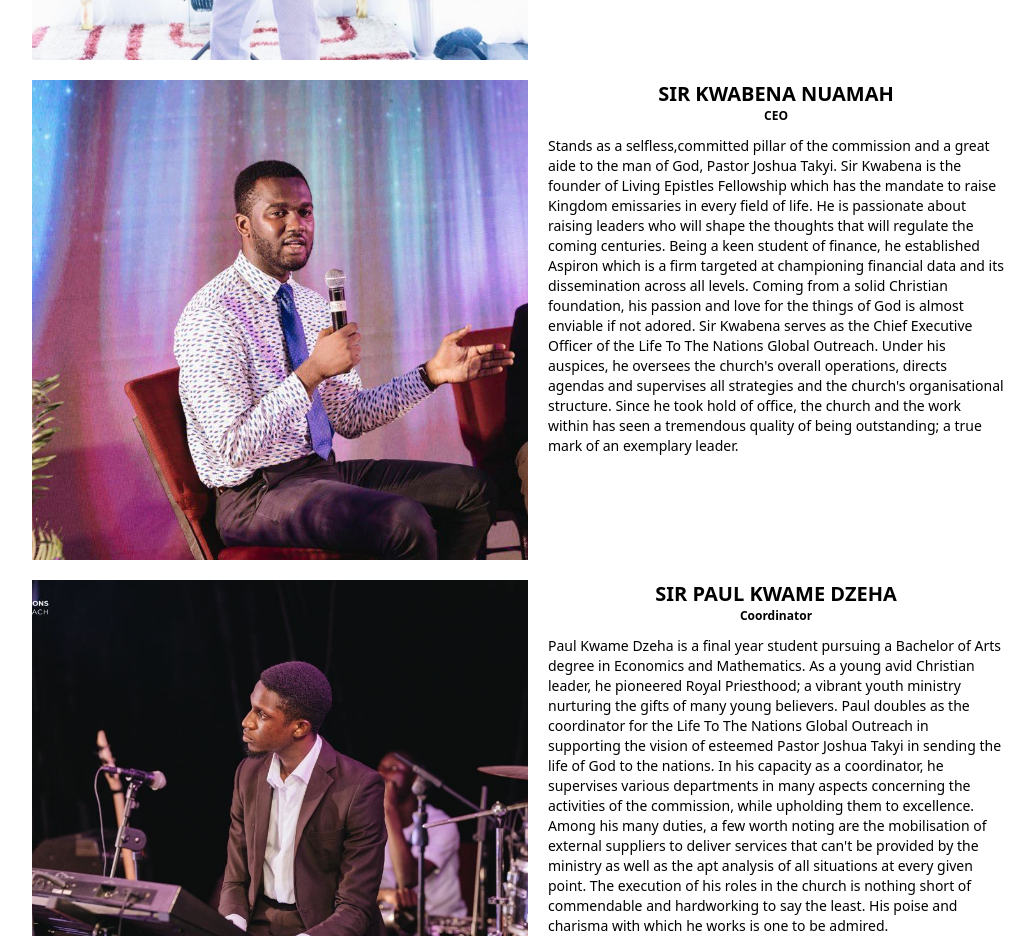
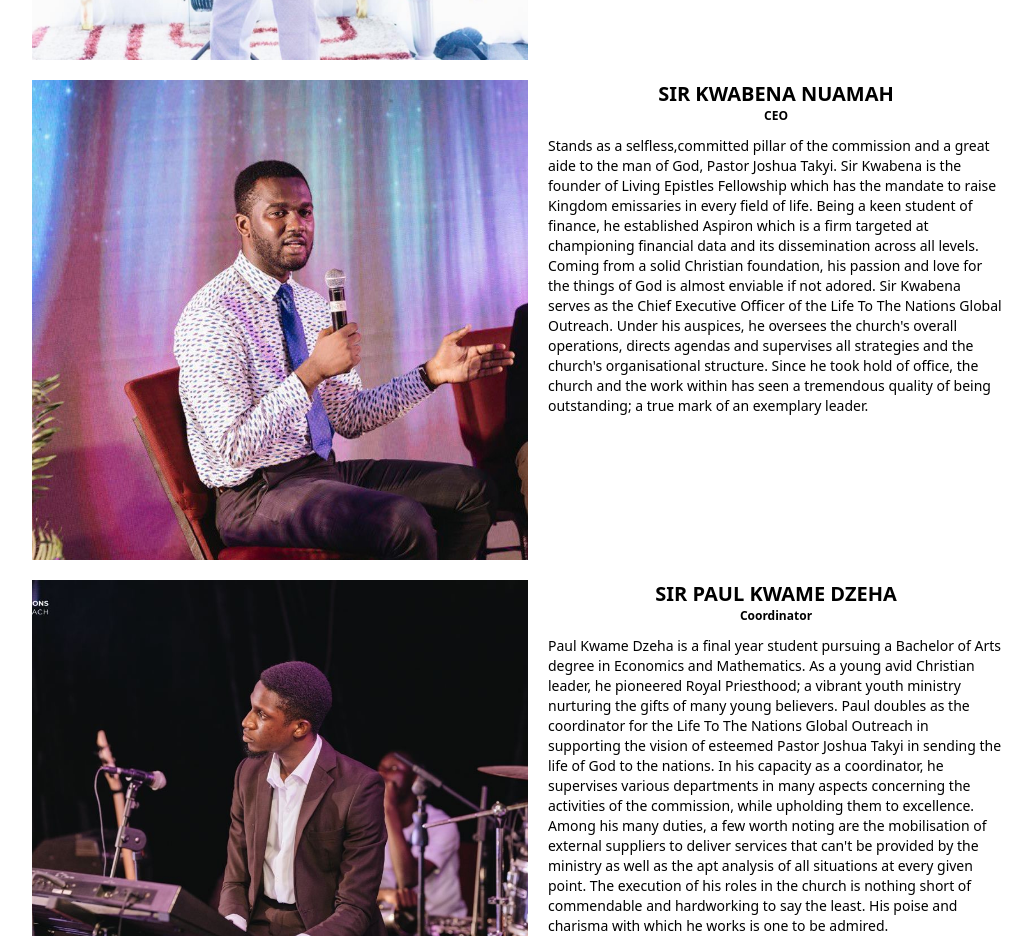
Before and after one commit to Gatesvert81/lttngo-website, a Next.js app: page /about in a window 1280 px wide. Shown: the part 880-1816 px from the top of the page, without its empty margins (112-1146 px from the left). Built offline with nearby package versions, Linux system fonts and the light colour scheme.

Commit message:
Write up update

```diff
--- a/pages/about.js
+++ b/pages/about.js
@@ -47,7 +47,7 @@ function About() {
           image="Sir Kwabena.JPG"
           position="CEO"
         >
-          Stands as a selfless,committed pillar of the commission and a great aide to the man of God, Pastor Joshua Takyi. Sir Kwabena is the founder of Living Epistles Fellowship which has the mandate to raise Kingdom emissaries in every field of life. He is passionate about raising leaders who will shape the thoughts that will regulate the coming centuries. Being a keen student of finance, he established Aspiron which is a firm targeted at championing financial data and its dissemination across all levels. Coming from a solid Christian foundation, his passion and love for the things of God is almost enviable if not adored. Sir Kwabena serves as the Chief Executive Officer of the Life To The Nations Global Outreach. Under his auspices, he oversees the church&#39;s overall operations, directs agendas and supervises all strategies and the church&#39;s organisational structure. Since he took hold of office, the church and the work within has seen a tremendous quality of being outstanding; a true mark of an exemplary leader.
+          Stands as a selfless,committed pillar of the commission and a great aide to the man of God, Pastor Joshua Takyi. Sir Kwabena is the founder of Living Epistles Fellowship which has the mandate to raise Kingdom emissaries in every field of life.  Being a keen student of finance, he established Aspiron which is a firm targeted at championing financial data and its dissemination across all levels. Coming from a solid Christian foundation, his passion and love for the things of God is almost enviable if not adored. Sir Kwabena serves as the Chief Executive Officer of the Life To The Nations Global Outreach. Under his auspices, he oversees the church&#39;s overall operations, directs agendas and supervises all strategies and the church&#39;s organisational structure. Since he took hold of office, the church and the work within has seen a tremendous quality of being outstanding; a true mark of an exemplary leader.
         </PastorCard>
         <PastorCard
           name="Sir Paul Kwame Dzeha"
```
